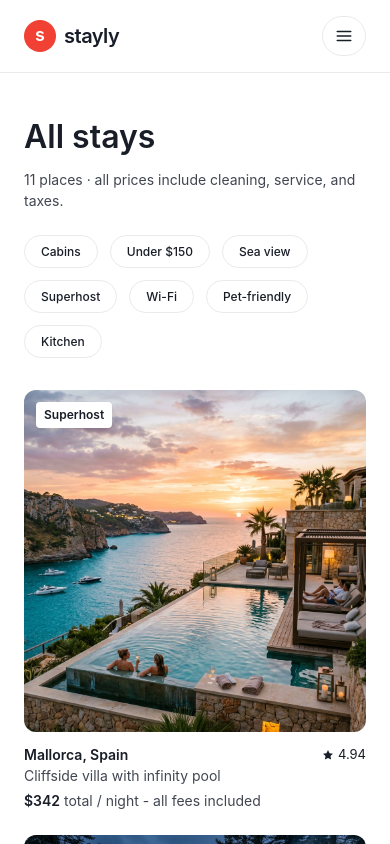
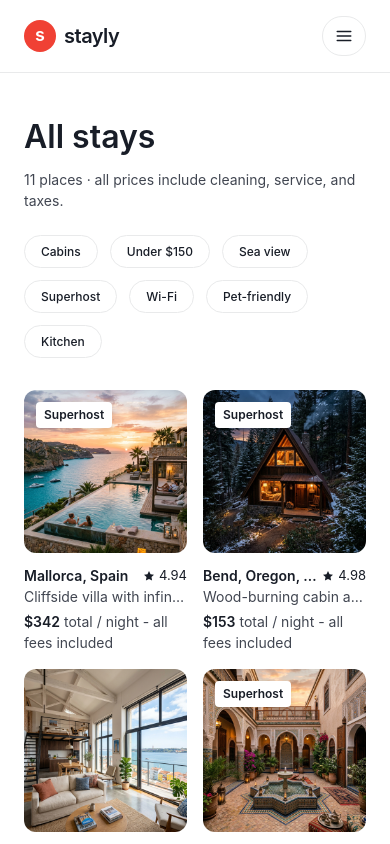
Before and after one commit to nvlhsym/Vibe-Coding-Stayly, a React (Vite) app in the folder apps/frontend/: page /stays in a window 390 px wide. Shown: the top 844 px of the page. Built offline with nearby package versions, Linux system fonts and the light colour scheme.

Commit message:
fix: responsive UI, Vercel build config, update package-lock

```diff
--- a/apps/frontend/src/for-hosts.css
+++ b/apps/frontend/src/for-hosts.css
@@ -95,7 +95,7 @@
 
 @media (max-width: 768px) {
   .for-hosts-section {
-    padding: 40px 24px;
+    padding: 40px 0;
     margin-bottom: 40px;
   }
   .for-hosts-card {
--- a/apps/frontend/src/style.css
+++ b/apps/frontend/src/style.css
@@ -994,6 +994,7 @@ button {
   }
   .hero-content {
     padding: 0 24px;
+    margin-top: 40px;
   }
   .hero-section {
     height: auto;
@@ -1036,7 +1037,8 @@ button {
     gap: 16px;
   }
   .property-grid {
-    grid-template-columns: minmax(0, 1fr);
+    grid-template-columns: repeat(2, minmax(0, 1fr));
+    gap: 16px; /* slightly smaller gap for 2 items on mobile */
   }
   .host-cta-section {
     grid-template-columns: 1fr;
--- a/apps/frontend/src/variables.css
+++ b/apps/frontend/src/variables.css
@@ -57,7 +57,7 @@
   --color-bg-bg-grey-bg-quaternary: #E9EAEB;
   --color-bg-bg-grey-bg-active: #FAFAFA;
   --color-bg-bg-grey-bg-disable: #F5F5F5;
-  --color-bg-bg-grey-bg-tertiary 2: #F5F5F5;
+  --color-bg-bg-grey-bg-tertiary-2: #F5F5F5;
   --color-bg-bg-grey-bg-disable_subtle: #FAFAFA;
   --color-bg-bg-grey-bg-overlay: #0B0D12;
   --color-bg-bg-color-bg-brand-primary: #FDE9E7;
@@ -201,31 +201,31 @@
   --button-secondary-button-secondary-bg_hover: #FAFAFA;
   --button-secondary-button-secondary-border: #D5D7DA;
   --button-secondary-button-secondary-border_hover: #D5D7DA;
-  --button-secondary color-button-secondary-color-fg: #90271F;
-  --button-secondary color-button-secondary-color-fg_hover: #601A15;
-  --button-secondary color-button-secondary-color-bg: #FFFFFF;
-  --button-secondary color-button-secondary-color-bg_hover: #FDE9E7;
-  --button-secondary color-button-secondary-color-border: #F68C84;
-  --button-secondary color-button-secondary-color-border_hover: #F68C84;
+  --button-secondary-color-button-secondary-color-fg: #90271F;
+  --button-secondary-color-button-secondary-color-fg_hover: #601A15;
+  --button-secondary-color-button-secondary-color-bg: #FFFFFF;
+  --button-secondary-color-button-secondary-color-bg_hover: #FDE9E7;
+  --button-secondary-color-button-secondary-color-border: #F68C84;
+  --button-secondary-color-button-secondary-color-border_hover: #F68C84;
   --button-tertiary-button-tertiary-fg: #535862;
   --button-tertiary-button-tertiary-fg_hover: #414651;
   --button-tertiary-button-tertiary-bg_hover: #FAFAFA;
-  --button-tertiary color-button-tertiary-color-fg: #90271F;
-  --button-tertiary color-button-tertiary-color-fg_hover: #601A15;
-  --button-tertiary color-button-tertiary-color-bg_hover: #FDE9E7;
-  --button-primary error-button-primary-error-fg: #FFFFFF;
-  --button-primary error-button-primary-error-fg_hover: #FFFFFF;
-  --button-primary error-button-primary-error-bg: #D92D21;
-  --button-primary error-button-primary-error-bg_hover: #B42419;
-  --button-secondary error-button-secondary-error-fg: #B42419;
-  --button-secondary error-button-secondary-error-fg_hover: #912019;
-  --button-secondary error-button-secondary-error-bg: #FFFFFF;
-  --button-secondary error-button-secondary-error-bg_hover: #FEF3F2;
-  --button-secondary error-button-secondary-error-border: #FDA29B;
-  --button-secondary error-button-secondary-error-border_hover: #FDA29B;
-  --button-tertiary error-button-tertiary-fg: #B42419;
-  --button-tertiary error-button-tertiary-fg_hover: #912019;
-  --button-tertiary error-button-tertiary-bg_hover: #FEF3F2;
+  --button-tertiary-color-button-tertiary-color-fg: #90271F;
+  --button-tertiary-color-button-tertiary-color-fg_hover: #601A15;
+  --button-tertiary-color-button-tertiary-color-bg_hover: #FDE9E7;
+  --button-primary-error-button-primary-error-fg: #FFFFFF;
+  --button-primary-error-button-primary-error-fg_hover: #FFFFFF;
+  --button-primary-error-button-primary-error-bg: #D92D21;
+  --button-primary-error-button-primary-error-bg_hover: #B42419;
+  --button-secondary-error-button-secondary-error-fg: #B42419;
+  --button-secondary-error-button-secondary-error-fg_hover: #912019;
+  --button-secondary-error-button-secondary-error-bg: #FFFFFF;
+  --button-secondary-error-button-secondary-error-bg_hover: #FEF3F2;
+  --button-secondary-error-button-secondary-error-border: #FDA29B;
+  --button-secondary-error-button-secondary-error-border_hover: #FDA29B;
+  --button-tertiary-error-button-tertiary-fg: #B42419;
+  --button-tertiary-error-button-tertiary-fg_hover: #912019;
+  --button-tertiary-error-button-tertiary-bg_hover: #FEF3F2;
 }
 
 [data-theme="dark"] {
@@ -285,7 +285,7 @@
   --color-bg-bg-grey-bg-quaternary: #383A41;
   --color-bg-bg-grey-bg-active: #22262F;
   --color-bg-bg-grey-bg-disable: #22262F;
-  --color-bg-bg-grey-bg-tertiary 2: #FFFFFF;
+  --color-bg-bg-grey-bg-tertiary-2: #FFFFFF;
   --color-bg-bg-grey-bg-disable_subtle: #14161B;
   --color-bg-bg-grey-bg-overlay: #22262F;
   --color-bg-bg-color-bg-brand-primary: #F04134;
@@ -429,29 +429,29 @@
   --button-secondary-button-secondary-bg_hover: #22262F;
   --button-secondary-button-secondary-border: #383A41;
   --button-secondary-button-secondary-border_hover: #383A41;
-  --button-secondary color-button-secondary-color-fg: #CECFD2;
-  --button-secondary color-button-secondary-color-fg_hover: #F0F0F1;
-  --button-secondary color-button-secondary-color-bg: #14161B;
-  --button-secondary color-button-secondary-color-bg_hover: #22262F;
-  --button-secondary color-button-secondary-color-border: #383A41;
-  --button-secondary color-button-secondary-color-border_hover: #383A41;
+  --button-secondary-color-button-secondary-color-fg: #CECFD2;
+  --button-secondary-color-button-secondary-color-fg_hover: #F0F0F1;
+  --button-secondary-color-button-secondary-color-bg: #14161B;
+  --button-secondary-color-button-secondary-color-bg_hover: #22262F;
+  --button-secondary-color-button-secondary-color-border: #383A41;
+  --button-secondary-color-button-secondary-color-border_hover: #383A41;
   --button-tertiary-button-tertiary-fg: #95979D;
   --button-tertiary-button-tertiary-fg_hover: #ECECED;
   --button-tertiary-button-tertiary-bg_hover: #22262F;
-  --button-tertiary color-button-tertiary-color-fg: #CECFD2;
-  --button-tertiary color-button-tertiary-color-fg_hover: #F0F0F1;
-  --button-tertiary color-button-tertiary-color-bg_hover: #22262F;
-  --button-primary error-button-primary-error-fg: #FFFFFF;
-  --button-primary error-button-primary-error-fg_hover: #FFFFFF;
-  --button-primary error-button-primary-error-bg: #D92D21;
-  --button-primary error-button-primary-error-bg_hover: #B42419;
-  --button-secondary error-button-secondary-error-fg: #FECDCA;
-  --button-secondary error-button-secondary-error-fg_hover: #FEE4E2;
-  --button-secondary error-button-secondary-error-bg: #4E1D09;
-  --button-secondary error-button-secondary-error-bg_hover: #7A2E0D;
-  --button-secondary error-button-secondary-error-border: #912019;
-  --button-secondary error-button-secondary-error-border_hover: #B42419;
-  --button-tertiary error-button-tertiary-fg: #FDA29B;
-  --button-tertiary error-button-tertiary-fg_hover: #FECDCA;
-  --button-tertiary error-button-tertiary-bg_hover: #7A2E0D;
+  --button-tertiary-color-button-tertiary-color-fg: #CECFD2;
+  --button-tertiary-color-button-tertiary-color-fg_hover: #F0F0F1;
+  --button-tertiary-color-button-tertiary-color-bg_hover: #22262F;
+  --button-primary-error-button-primary-error-fg: #FFFFFF;
+  --button-primary-error-button-primary-error-fg_hover: #FFFFFF;
+  --button-primary-error-button-primary-error-bg: #D92D21;
+  --button-primary-error-button-primary-error-bg_hover: #B42419;
+  --button-secondary-error-button-secondary-error-fg: #FECDCA;
+  --button-secondary-error-button-secondary-error-fg_hover: #FEE4E2;
+  --button-secondary-error-button-secondary-error-bg: #4E1D09;
+  --button-secondary-error-button-secondary-error-bg_hover: #7A2E0D;
+  --button-secondary-error-button-secondary-error-border: #912019;
+  --button-secondary-error-button-secondary-error-border_hover: #B42419;
+  --button-tertiary-error-button-tertiary-fg: #FDA29B;
+  --button-tertiary-error-button-tertiary-fg_hover: #FECDCA;
+  --button-tertiary-error-button-tertiary-bg_hover: #7A2E0D;
 }
```
Also changed, not shown: apps/frontend/vercel.json (added), 2 other files (tests, documents, lock files or other folders).
